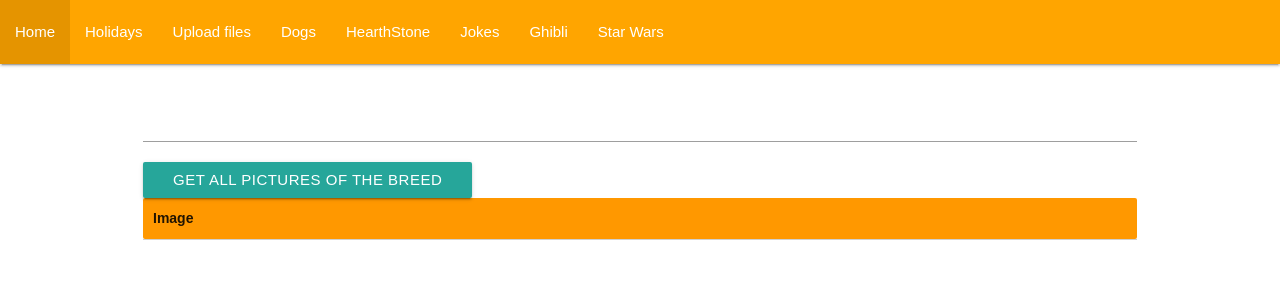
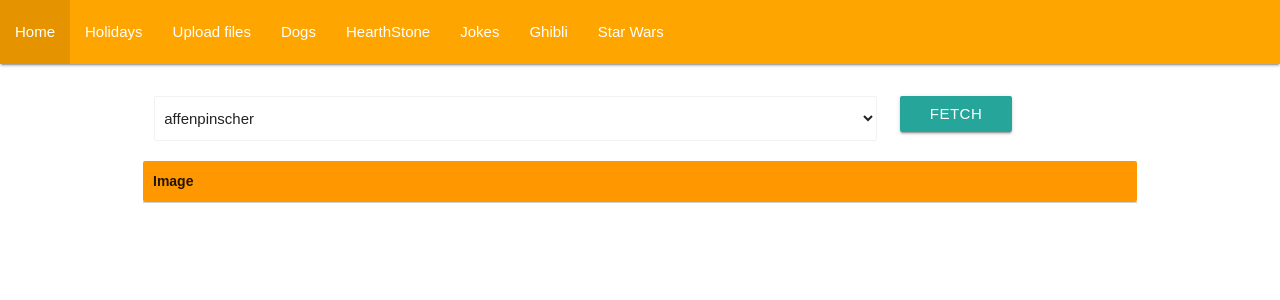
Before and after one commit to Thomas-Rosenkrans-Vestergaard/ca-3-web, a React (Create React App) app: page /dogs in a window 1280 px wide. Shown: the top 300 px of the page. Built offline with nearby package versions, Linux system fonts and the light colour scheme.

Commit message:
fixed various react errors, added select to dogs page

```diff
--- a/src/pages/Dogs.jsx
+++ b/src/pages/Dogs.jsx
@@ -3,7 +3,6 @@ import urls from "../urls";
 
 class Dog extends React.Component {
   state = {
-    input: "",
     pictures: []
   };
   render() {
@@ -11,17 +10,150 @@ class Dog extends React.Component {
       <>
       <h1 className="title center"></h1>
       <form onSubmit={this.handleSubmit}>
-          <input
-            type="text"
-            name="input"
-            value={this.state.input}
-            onChange={this.handleOnChange}
-          />
+        <div className="row">
+          <div className="col s9">
+            <select name="input" className="dog-selector browser-default">
+              <option value="affenpinscher">affenpinscher</option>
+              <option value="african">african</option>
+              <option value="airedale">airedale</option>
+              <option value="akita">akita</option>
+              <option value="appenzeller">appenzeller</option>
+              <option value="basenji">basenji</option>
+              <option value="beagle">beagle</option>
+              <option value="bluetick">bluetick</option>
+              <option value="borzoi">borzoi</option>
+              <option value="bouvier">bouvier</option>
+              <option value="boxer">boxer</option>
+              <option value="brabancon">brabancon</option>
+              <option value="briard">briard</option>
+              <option value="bulldog-boston">boston bulldog</option>
+              <option value="bulldog-french">french bulldog</option>
+              <option value="bullterrier-staffordshire">staffordshire bullterrier</option>
+              <option value="cairn">cairn</option>
+              <option value="cattledog-australian">australian cattledog</option>
+              <option value="chihuahua">chihuahua</option>
+              <option value="chow">chow</option>
+              <option value="clumber">clumber</option>
+              <option value="cockapoo">cockapoo</option>
+              <option value="collie-border">border collie</option>
+              <option value="coonhound">coonhound</option>
+              <option value="corgi-cardigan">cardigan corgi</option>
+              <option value="cotondetulear">cotondetulear</option>
+              <option value="dachshund">dachshund</option>
+              <option value="dalmatian">dalmatian</option>
+              <option value="dane-great">great dane</option>
+              <option value="deerhound-scottish">scottish deerhound</option>
+              <option value="dhole">dhole</option>
+              <option value="dingo">dingo</option>
+              <option value="doberman">doberman</option>
+              <option value="elkhound-norwegian">norwegian elkhound</option>
+              <option value="entlebucher">entlebucher</option>
+              <option value="eskimo">eskimo</option>
+              <option value="frise-bichon">bichon frise</option>
+              <option value="germanshepherd">germanshepherd</option>
+              <option value="greyhound-italian">italian greyhound</option>
+              <option value="groenendael">groenendael</option>
+              <option value="hound-afghan">afghan hound</option>
+              <option value="hound-basset">basset hound</option>
+              <option value="hound-blood">blood hound</option>
+              <option value="hound-english">english hound</option>
+              <option value="hound-ibizan">ibizan hound</option>
+              <option value="hound-walker">walker hound</option>
+              <option value="husky">husky</option>
+              <option value="keeshond">keeshond</option>
+              <option value="kelpie">kelpie</option>
+              <option value="komondor">komondor</option>
+              <option value="kuvasz">kuvasz</option>
+              <option value="labrador">labrador</option>
+              <option value="leonberg">leonberg</option>
+              <option value="lhasa">lhasa</option>
+              <option value="malamute">malamute</option>
+              <option value="malinois">malinois</option>
+              <option value="maltese">maltese</option>
+              <option value="mastiff-bull">bull mastiff</option>
+              <option value="mastiff-tibetan">tibetan mastiff</option>
+              <option value="mexicanhairless">mexicanhairless</option>
+              <option value="mix">mix</option>
+              <option value="mountain-bernese">bernese mountain</option>
+              <option value="mountain-swiss">swiss mountain</option>
+              <option value="newfoundland">newfoundland</option>
+              <option value="otterhound">otterhound</option>
+              <option value="papillon">papillon</option>
+              <option value="pekinese">pekinese</option>
+              <option value="pembroke">pembroke</option>
+              <option value="pinscher-miniature">miniature pinscher</option>
+              <option value="pointer-german">german pointer</option>
+              <option value="pointer-germanlonghair">germanlonghair pointer</option>
+              <option value="pomeranian">pomeranian</option>
+              <option value="poodle-miniature">miniature poodle</option>
+              <option value="poodle-standard">standard poodle</option>
+              <option value="poodle-toy">toy poodle</option>
+              <option value="pug">pug</option>
+              <option value="puggle">puggle</option>
+              <option value="pyrenees">pyrenees</option>
+              <option value="redbone">redbone</option>
+              <option value="retriever-chesapeake">chesapeake retriever</option>
+              <option value="retriever-curly">curly retriever</option>
+              <option value="retriever-flatcoated">flatcoated retriever</option>
+              <option value="retriever-golden">golden retriever</option>
+              <option value="ridgeback-rhodesian">rhodesian ridgeback</option>
+              <option value="rottweiler">rottweiler</option>
+              <option value="saluki">saluki</option>
+              <option value="samoyed">samoyed</option>
+              <option value="schipperke">schipperke</option>
+              <option value="schnauzer-giant">giant schnauzer</option>
+              <option value="schnauzer-miniature">miniature schnauzer</option>
+              <option value="setter-english">english setter</option>
+              <option value="setter-gordon">gordon setter</option>
+              <option value="setter-irish">irish setter</option>
+              <option value="sheepdog-english">english sheepdog</option>
+              <option value="sheepdog-shetland">shetland sheepdog</option>
+              <option value="shiba">shiba</option>
+              <option value="shihtzu">shihtzu</option>
+              <option value="spaniel-blenheim">blenheim spaniel</option>
+              <option value="spaniel-brittany">brittany spaniel</option>
+              <option value="spaniel-cocker">cocker spaniel</option>
+              <option value="spaniel-irish">irish spaniel</option>
+              <option value="spaniel-japanese">japanese spaniel</option>
+              <option value="spaniel-sussex">sussex spaniel</option>
+              <option value="spaniel-welsh">welsh spaniel</option>
+              <option value="springer-english">english springer</option>
+              <option value="stbernard">stbernard</option>
+              <option value="terrier-american">american terrier</option>
+              <option value="terrier-australian">australian terrier</option>
+              <option value="terrier-bedlington">bedlington terrier</option>
+              <option value="terrier-border">border terrier</option>
+              <option value="terrier-dandie">dandie terrier</option>
+              <option value="terrier-fox">fox terrier</option>
+              <option value="terrier-irish">irish terrier</option>
+              <option value="terrier-kerryblue">kerryblue terrier</option>
+              <option value="terrier-lakeland">lakeland terrier</option>
+              <option value="terrier-norfolk">norfolk terrier</option>
+              <option value="terrier-norwich">norwich terrier</option>
+              <option value="terrier-patterdale">patterdale terrier</option>
+              <option value="terrier-russell">russell terrier</option>
+              <option value="terrier-scottish">scottish terrier</option>
+              <option value="terrier-sealyham">sealyham terrier</option>
+              <option value="terrier-silky">silky terrier</option>
+              <option value="terrier-tibetan">tibetan terrier</option>
+              <option value="terrier-toy">toy terrier</option>
+              <option value="terrier-westhighland">westhighland terrier</option>
+              <option value="terrier-wheaten">wheaten terrier</option>
+              <option value="terrier-yorkshire">yorkshire terrier</option>
+              <option value="vizsla">vizsla</option>
+              <option value="weimaraner">weimaraner</option>
+              <option value="whippet">whippet</option>
+              <option value="wolfhound-irish">irish wolfhound</option>
+            </select>
+          </div>
+          <div className="col s3">
             <input
               type="submit"
               className="btn"
-            value="get all pictures of the breed"
+              value="Fetch"
             />
+          </div>
+        </div>
       </form>
       <div>
         <table>
@@ -46,20 +178,13 @@ class Dog extends React.Component {
           return Promise.resolve([]);
         }
       })
-      .catch(error => console.log("aids"));
+      .catch(error => console.log(error));
   }
-
-  handleOnChange = e => {
-    this.setState({ input: e.target.value });
-  };
 
   handleSubmit = e => {
     e.preventDefault();
-    if (this.state.input === "" || this.state.input === "get dog picture") {
-      alert("you need to put information in all fields!");
-      return false;
-    }
-    this.getDogsByBreed(this.state.input).then(pictures => {
+
+    this.getDogsByBreed(e.currentTarget.input.value).then(pictures => {
       this.setState({ pictures });
     });
   };
--- a/src/pages/Holidays.js
+++ b/src/pages/Holidays.js
@@ -41,11 +41,11 @@ class Holidays extends Component {
           <a href="https://date.nager.at/">Public Holidays</a> api.
         </p>
         <select className="browser-default" onChange={this.onSelect}>
-          <option selected disabled>
+          <option disabled>
             Select country.
           </option>
-          {this.state.countries.map(country => (
-            <option value={country.code}>{country.name}</option>
+          {this.state.countries.map((country, index) => (
+            <option key={index} value={country.code}>{country.name}</option>
           ))}
         </select>
         {this.renderCountryInformation()};
--- a/src/pages/Upload.js
+++ b/src/pages/Upload.js
@@ -13,7 +13,6 @@ class Upload extends Component {
         fetch(urls.files)
             .then(response => response.json())
             .then(files => {
-                console.log(files);
                 this.setState({ files });
             });
     }
@@ -73,15 +72,15 @@ class Upload extends Component {
                     <div className="row">
                         <div className="col s12 input-field no-padding">
                             <input type="text" name="title" id="title-input" />
-                            <label for="title-input">Title</label>
+                            <label htmlFor="title-input">Title</label>
                         </div>
                         <div className="col s12 file-field input-field no-padding">
-                            <div class="btn">
+                            <div className="btn">
                                 <span>File</span>
                                 <input name="file" type="file" />
                             </div>
-                            <div class="file-path-wrapper">
-                                <input class="file-path validate" type="text" />
+                            <div className="file-path-wrapper">
+                                <input className="file-path validate" type="text" />
                             </div>
                         </div>
                         <div className="col s12 input-field no-padding">
@@ -101,7 +100,7 @@ class Upload extends Component {
                     </thead>
                     <tbody>
                         {files.map((file, index) =>
-                            <tr>
+                            <tr key={index}>
                                 <td>{file.title}</td>
                                 <td>{file.mime}</td>
                                 <td>{file.size}</td>
```
Also changed, not shown: src/pages/Ghibli.jsx (+7 -18 lines), src/pages/Hearthstone.jsx (+9 -10 lines), src/pages/Jokes.jsx (+33 -18 lines). Lines whose indentation alone changed are shown as unchanged.
